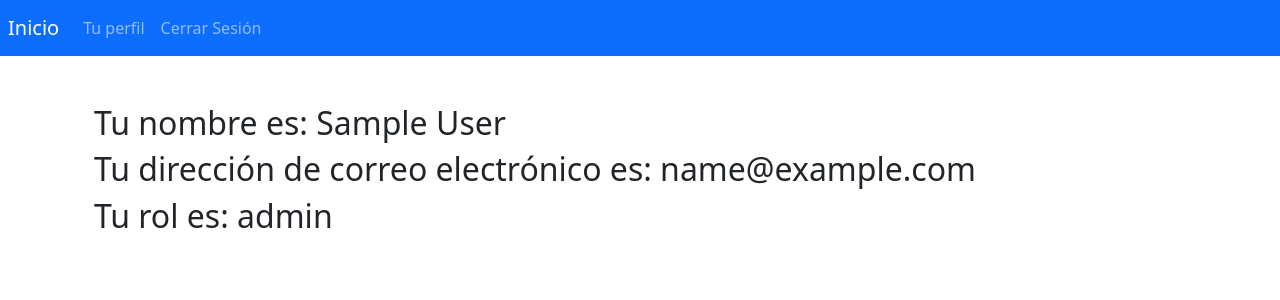
After one commit to hfelices/M12-Projecte1, a Flask app: page /profile in a window 1280 px wide. The commit adds this page. Shown: the top 300 px of the page. Run offline with Flask 3, Linux system fonts and the light colour scheme; the visitor is signed in with stand-in values (Sample User, id 1); data comes from the database, SQL or seed files in the repository; both versions use the stored data as it was after the commit; parts of the project's set-up code (start-up, migrations or seed data) failed here and were passed over; some libraries are stand-ins or nearby versions.

Commit message:
creación de Tu perfil

```diff
--- a/app/routes_main.py
+++ b/app/routes_main.py
@@ -172,3 +172,9 @@ def admin():
             db.session.commit()
         return redirect(url_for('main_bp.admin'))
     return render_template('admin/admin.html')
+
+# Llistar productes
+@main_bp.route('/profile', methods=["GET"])
+@login_required
+def profile():
+    return render_template('users/profile.html')
--- a/app/templates/layout.html
+++ b/app/templates/layout.html
@@ -27,6 +27,9 @@
                 {% endif %}
                 {% if current_user.is_authenticated %}
                 <li class="nav-item">
+                    <a class="nav-link" href="/profile">Tu perfil</a>
+                </li>
+                <li class="nav-item">
                     <a class="nav-link" href="/logout">Cerrar Sesión</a>
                 </li>
                 {% endif %}
--- /dev/null
+++ b/app/templates/users/profile.html
@@ -0,0 +1,8 @@
+{% extends 'layout.html' %}
+{% block content %}
+<div class="container mt-4">
+    <h2 class="form-group">Tu nombre es: {{ current_user.name }}</h2>
+    <h2 class="form-group">Tu dirección de correo electrónico es: {{ current_user.email }}</h2>
+    <h2 class="form-group">Tu rol es: {{ current_user.role }}</h2>
+</div>
+{% endblock %}
```
Also changed, not shown: app/database.db, 1 other file.
